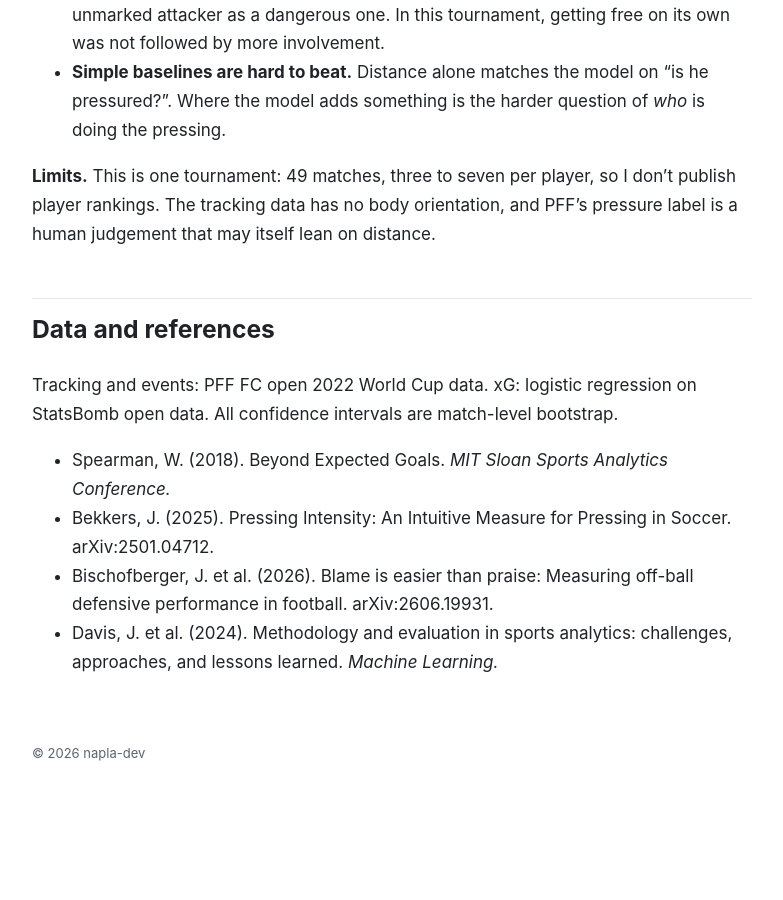
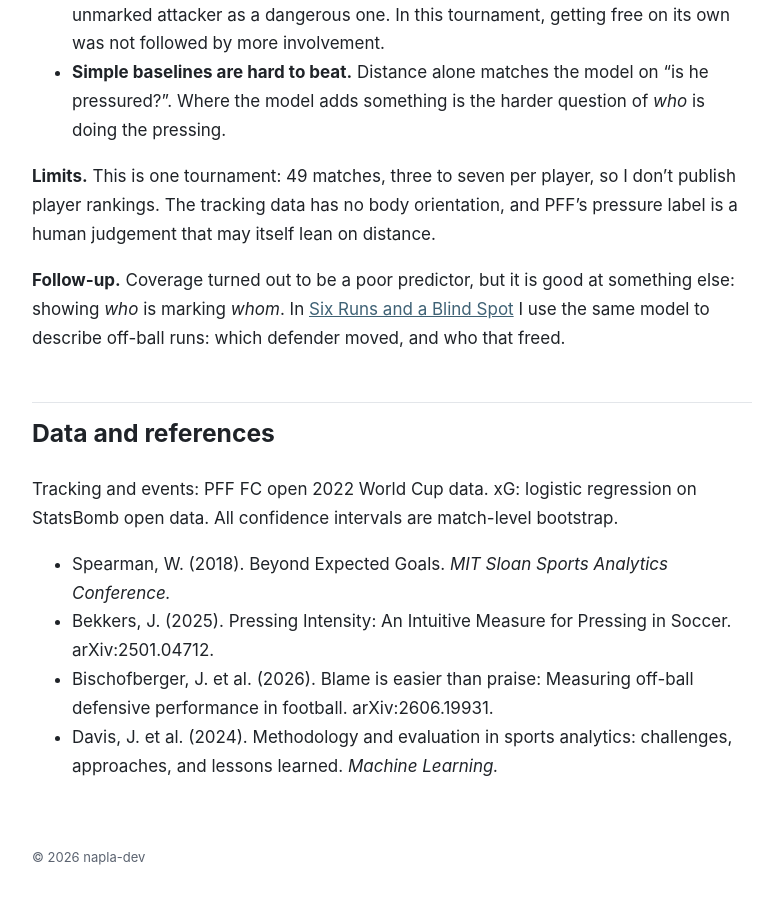
Before and after one commit to napla-dev/napla-dev.github.io, a Jekyll site: the page built from _posts/2026-09-23-getting-free-doesnt-get-you-the-ball.md, in a window 1280 px wide and 900 px high, scrolled down 6127 px. Shown: the whole window, without its empty margins (248-1031 px from the left). Built offline with Jekyll 4.4.1, drawn with Linux system fonts in a browser that asks for light colours; before the commit the page ends 6923 px from its top, so only the background shows below that.

Commit message:
Link post 1 to Six Runs and a Blind Spot
Co-Authored-By: Claude Opus 5.5 <noreply@anthropic.com>

```diff
--- a/_posts/2026-09-23-getting-free-doesnt-get-you-the-ball.md
+++ b/_posts/2026-09-23-getting-free-doesnt-get-you-the-ball.md
@@ -132,6 +132,8 @@ The one difference is *where* it happens. Escapes occur a median 25.6 m from goa
 
 **Limits.** This is one tournament: 49 matches, three to seven per player, so I don't publish player rankings. The tracking data has no body orientation, and PFF's pressure label is a human judgement that may itself lean on distance.
 
+**Follow-up.** Coverage turned out to be a poor predictor, but it is good at something else: showing *who* is marking *whom*. In [Six Runs and a Blind Spot]({{ '/2026/10/six-runs-and-a-blind-spot/' | relative_url }}) I use the same model to describe off-ball runs: which defender moved, and who that freed.
+
 ## Data and references
 
 Tracking and events: PFF FC open 2022 World Cup data. xG: logistic regression on StatsBomb open data. All confidence intervals are match-level bootstrap.
```
